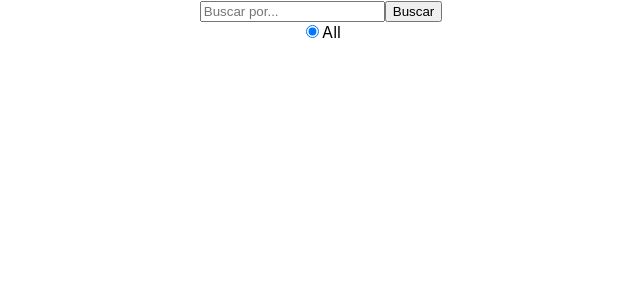
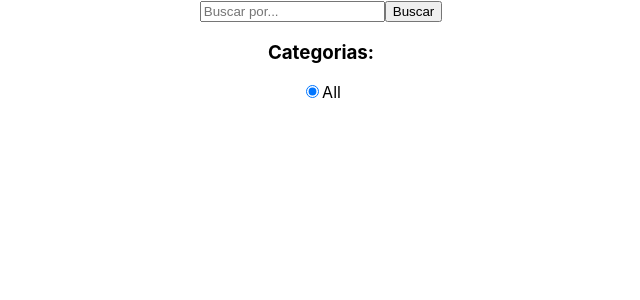
Before and after one commit to ecioferraz/nu-sa-bom-demais-react, a React (Create React App) app: page / in a window 1280 px wide. Shown: the top 300 px of the page, without its empty margins (319-959 px from the left). Built offline with nearby package versions, Linux system fonts and the light colour scheme; no server answers.

Commit message:
feat: Categories title

```diff
--- a/src/templates/Categories.tsx
+++ b/src/templates/Categories.tsx
@@ -8,6 +8,7 @@ export default function Categories({
 }: iCategories) {
   return (
     <aside>
+      <h3>Categorias:</h3>
       <RadioInput
         className="categories"
         name="categories"
```
